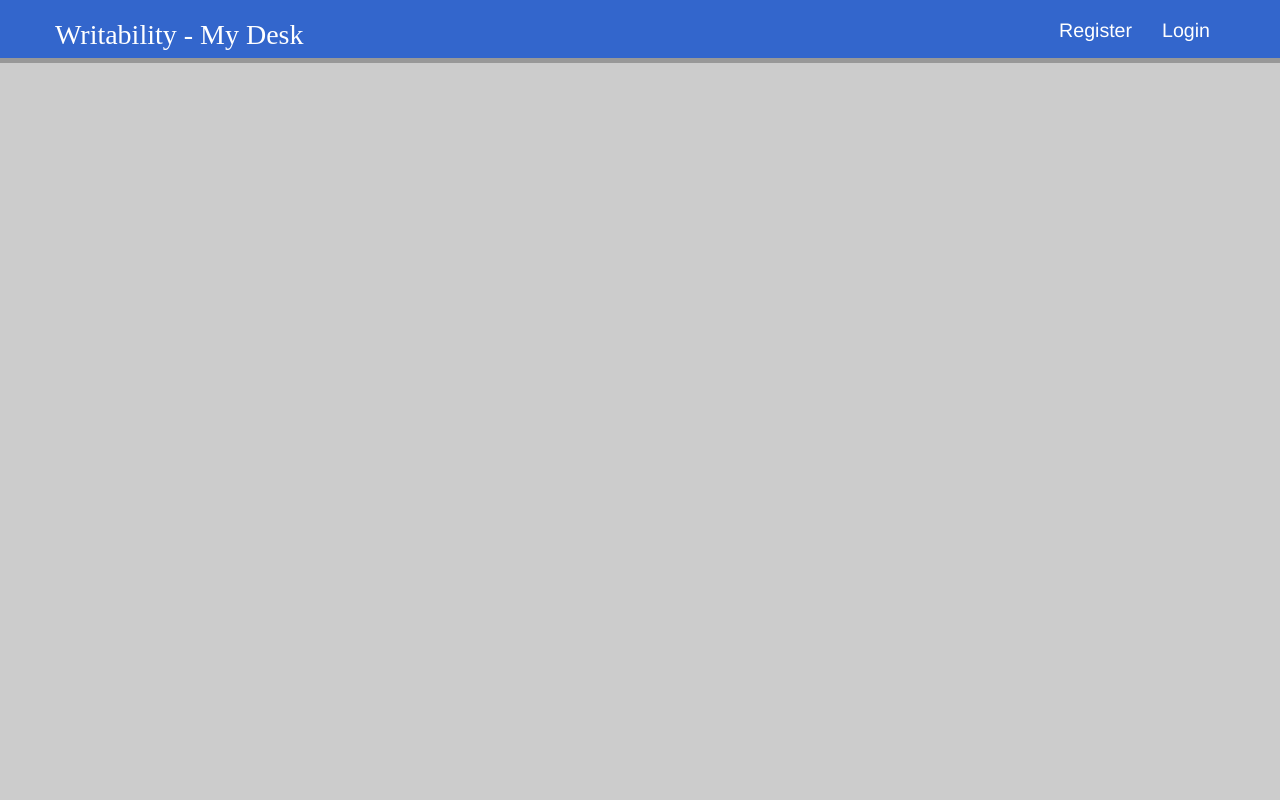
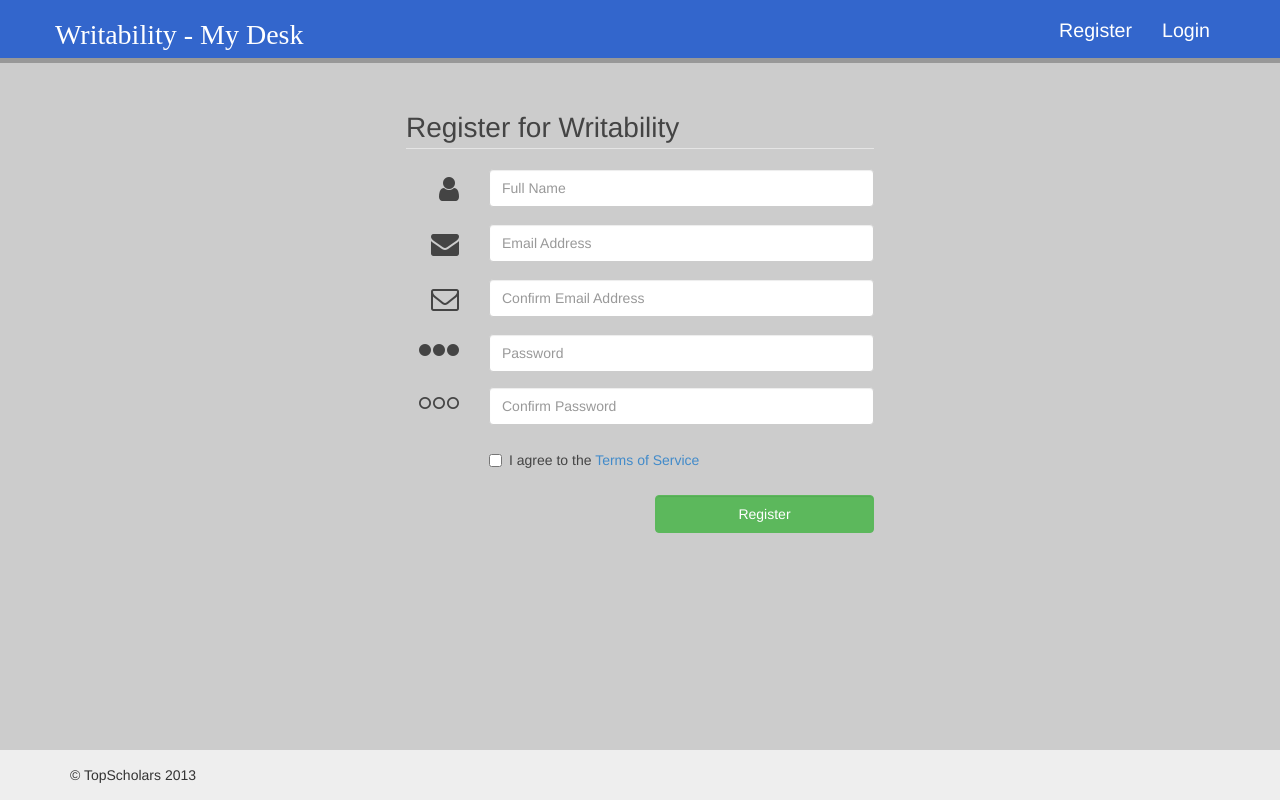
Before and after one commit to topscholars/topscholars, a Django app: template templates/tsweb/register.html in a window 1280 px wide. Run offline with Django 3.2, Linux system fonts and the light colour scheme; the template is opened without the code that fills it, so the values that code supplies are empty; some libraries are stand-ins or nearby versions.

Commit message:
updating header and footer

```diff
--- a/static/tsweb/css/topscholars.css
+++ b/static/tsweb/css/topscholars.css
@@ -60,11 +60,35 @@
 body{
 	background-color: #cccccc;
 }
+.container{
+	height: auto!important;
+}
+.page-container{
+	padding-bottom: 50px;
+}
+.footer{
+	height: 50px;
+	margin-top: 50px;
+	bottom: 0;
+	position: fixed;
+	width: 100%;
+	background-color: #eee;
+}
+.footer .container{
+	padding: 15px 15px;
+}
 .logo{
 	font-family: "Satisfy";
 	font-size: 2em;
 	color: #ffffff;
 	position: absolute;
+}
+h1 a{
+	color: #ffffff;
+}
+h1 a:hover{
+	color: #ffffff;
+	text-decoration: none;
 }
 .light-text{
 	font-weight: lighter;
@@ -74,6 +98,9 @@
 	border-radius: none!important;
 	box-shadow: 0px 5px 0px rgba(102,102,102, .5);
 	height: 58px;
+}
+.navbar-nav .fa{
+	margin-top: 10px;
 }
 .navbar .container p a{
 	color: white;
@@ -88,6 +115,9 @@
 .nav-text{
 	margin-top: 5px;
 	font-size: 1.4em;
+}
+.active-nav{
+	color: ;
 }
 .student-nav li a{
 	color: white;
@@ -119,14 +149,14 @@
 form{
 	color: #444;
 }
-.form-login{
+.form-centered{
 	margin-top: 30px;
 }
-.form-login legend{
+.form-centered legend{
 	font-size: 2em;
 	color: #444;
 }
-#login-form{
+#login-form, #register-form{
 	margin: 0 auto;
 	left: 0;
 	right: 0;
@@ -134,7 +164,7 @@
 	width: 40%;
 
 }
-#login-form .fa-circle{
+#login-form .fa-circle, #register-form .fa-circle, #register-form .fa-circle-o{
 	/*font-size: .6em;*/
 	margin-left: 2px;
 }
--- a/templates/tsweb/register.html
+++ b/templates/tsweb/register.html
@@ -22,12 +22,11 @@
 	<script src="../../../static/tsweb/js/bootstrap.js" type="text/javascript"></script>
 
 </head>
-
 <body>
 
 	<nav class="navbar" role="navigation">
 		<div class="container">
-			<h1 class="logo">Writability - My Desk</h1>
+			<h1 class="logo"><a href="#">Writability - My Desk</a></h1>
 			<!--<p class="navbar-text pull-right"><a href="#" class="navbar-link">Student Name <span class="fa fa-reorder fa-2x"></span></a></p>-->
 			<ul class="nav navbar-nav pull-right student-nav nav-text" >
 				<li><a href="#">Register</a></li>
@@ -36,9 +35,70 @@
 		</div>
 	</nav>
 
-	<div class="container">
+	<div class="container page-container">
+		<div class="form-centered">
+			<form method="post" action="{% url 'tsweb:register' %}" class="form-horizontal" role="form" id="register-form">
+				<legend>Register for Writability</legend>
 
+				<div class="form-group">
+					<label for="user-fname" class="col-lg-2 control-label"><i class="fa fa-user fa-2x"></i></label>
+					<div class="col-lg-10">
+						<input type="text" name="user-fname" class="form-control" placeholder="Full Name" />
+					</div>
+				</div>
+
+				<div class="form-group">
+					<label for="user-email" class="col-lg-2 control-label"><i class="fa fa-envelope fa-2x"></i></label>
+					<div class="col-lg-10">
+						<input type="email" name="user-email" class="form-control" placeholder="Email Address" id="user-email"/>
+					</div>
+				</div>
+
+				<div class="form-group">
+					<label for="user-email-confirm" class="col-lg-2 control-label"><i class="fa fa-envelope-o fa-2x"></i></label>
+					<div class="col-lg-10">
+						<input type="email" name="user-email-confrim" class="form-control" placeholder="Confirm Email Address" id="user-email-confirm"/>
+					</div>
+				</div>
+
+				<div class="form-group">
+					<label for="user-password" class="col-lg-2 control-label"><i class="fa fa-circle"></i><i class="fa fa-circle"></i><i class="fa fa-circle"></i></label>
+					<div class="col-lg-10">
+						<input type="password" name="user-password" class="form-control" placeholder="Password" id="user-password"/>
+					</div>
+				</div>
+				<div class="form-group">
+					<label for="user-password-confirm" class="col-lg-2 control-label"><i class="fa fa-circle-o"></i><i class="fa fa-circle-o"></i><i class="fa fa-circle-o"></i></label>
+					<div class="col-lg-10">
+						<input type="password" name="user-password-confirm" class="form-control" placeholder="Confirm Password" id="user-password-confirm"/>
+					</div>
+				</div>
+
+				<div class="form-group">
+			    <div class="col-lg-9 col-offset-2">
+			      <div class="checkbox">
+			        <label>
+			          <input type="checkbox">I agree to the  <a href="#">Terms of Service</a>
+			        </label>
+			      </div>
+			    </div>
+			  </div>
+
+			  <div class="form-group">
+			  	<div class="col-lg-6 col-offset-6">
+			  		<input type="submit" name="submit" value="Register" class="btn btn-success form-control" id="register-btn" />
+			  	</div>
+			  </div>
+
+			</form>
+		</div>
 	</div>
 
+
+	<footer class="footer">
+		<div class="container">
+			<p>&copy; TopScholars 2013</p>
+		</div>
+	</footer>
 </body>
 </html>
```
Also changed, not shown: templates/tsweb/login.html (+9 -3 lines), templates/tsweb/student/class_view.html (+14 -7 lines), templates/tsweb/student/index.html (+16 -8 lines).
